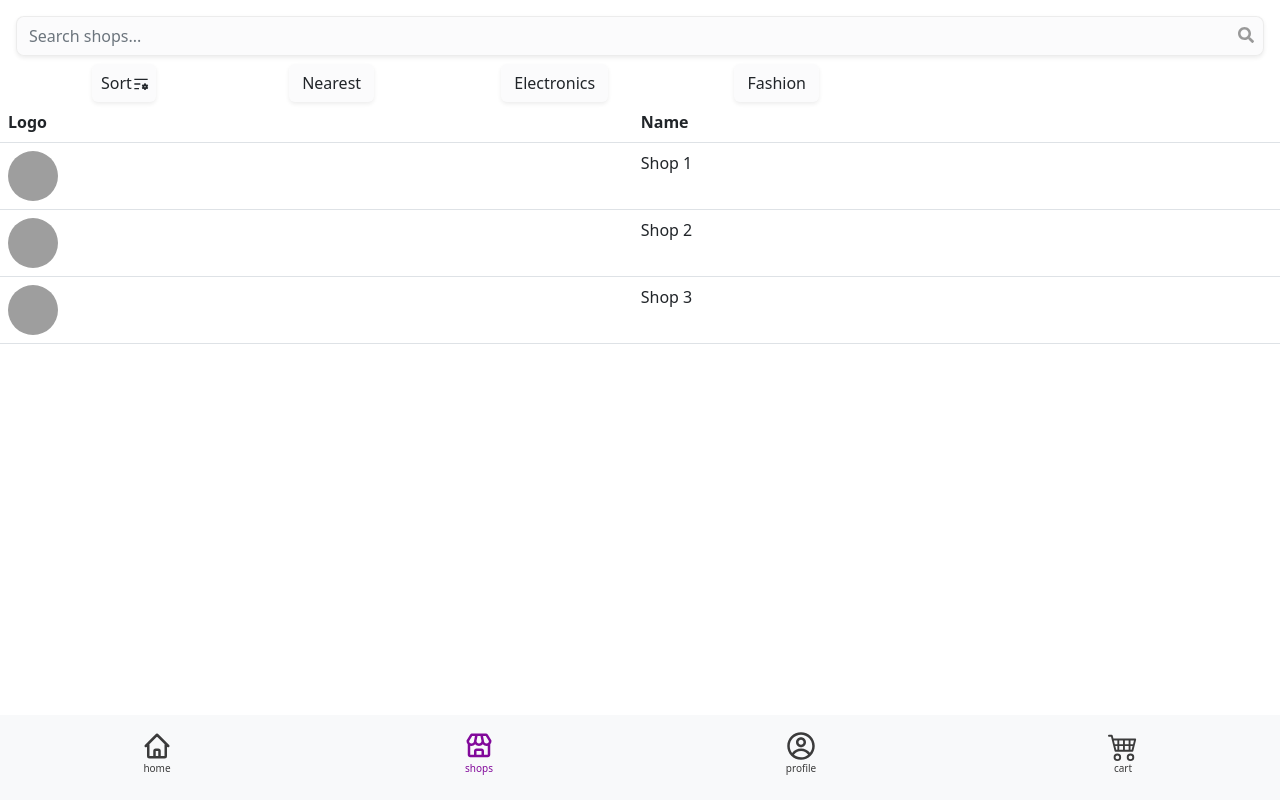
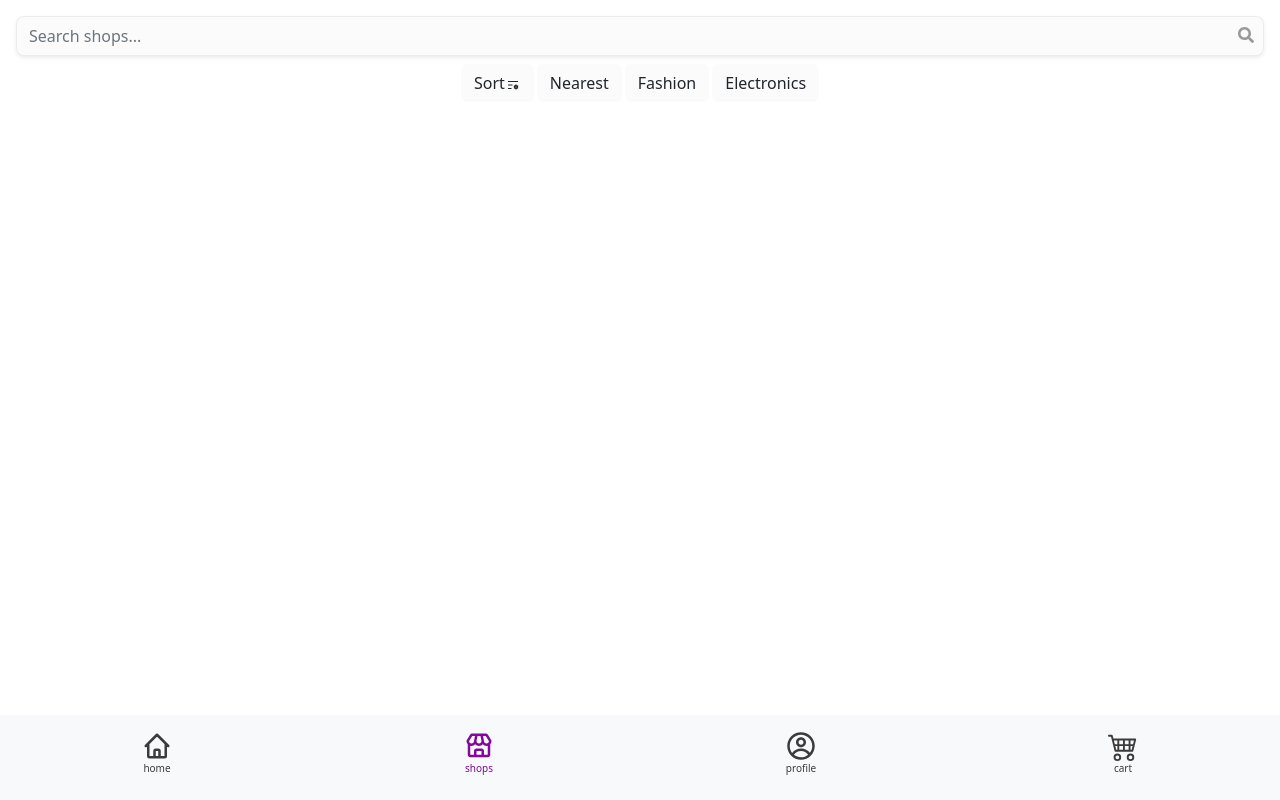
Before and after one commit to vardhanreddy27/mercel, a React (Create React App) app in the folder mercel/: page /shops in a window 1280 px wide. Built offline with nearby package versions, Linux system fonts and the light colour scheme; grey boxes are pictures that could not be loaded.

Commit message:
shop sort addedll/ll

```diff
--- a/mercel/src/index.css
+++ b/mercel/src/index.css
@@ -62,23 +62,7 @@
 }
 .herobannerbg:focus{background-color:#dee2e624;
 }
-.mybtn{margin-left: 5px!important;
-  width: 4rem;
-  padding-right: 25px;}
-  .sort{
-    display: flex!important;
-    margin-bottom: 0px;
-    margin-left: -4px;
-  }.sorts{
-    display: flex!important;
-    margin-bottom: 0px;
-  }.mymargins{    margin-left: 9px;}
-  .mymargin{margin-left: 48px!important;}
-  .mymar{    margin-left: 23px}
-.sorticon{
-  position: absolute;
-  margin-top: -19px;
-  margin-left: 15px;}
+
 .shopnow{
   height: 3rem;
     width: 8rem;
@@ -105,3 +89,7 @@
 .flex-item {
   padding: .5em;
 }
+.marginsort{margin-right: 3px;}
+.sort{
+  padding: 2px;
+}
--- a/mercel/src/pages/Shops.js
+++ b/mercel/src/pages/Shops.js
@@ -47,51 +47,19 @@ function Shops() {
     <>
       <SearchShop />
       <div className="container pt-5">
-        <div className="row start">
-          <div className="col-2">
-            <button
-              type="button"
-              className="btn mt-3 mybtn ms-1  shadow-sm herobannerbg"
-            >
-              <p className="sort">Sort</p>
-              <RiListSettingsFill className="d-inline sorticon" />
-            </button>
-          </div>
-          <div className="col-2 mymargins">
-            <button
-              type="button"
-              className="btn mt-3 ms-1  shadow-sm herobannerbg"
-            >
-              <p className="sorts">Nearest </p>
-            </button>
-          </div>
-          <div className="col-2 mymar">
-            <button
-              type="button"
-              className="btn mt-3 ms-1  shadow-sm herobannerbg"
-            >
-              <p className="sorts">Electronics </p>
-            </button>
-          </div>
-          <div className="col-2">
-            <button
-              type="button"
-              className="btn mt-3 ms-1 mymargin shadow-sm herobannerbg"
-            >
-              <p className="sorts">Fashion </p>
-            </button>
-          </div>
+        <div className="d-flex justify-content-center mt-3">
+          <button className="btn herobannerbg marginsort">
+            Sort
+            <RiListSettingsFill className="sort" />
+          </button>
+          <button className="btn herobannerbg marginsort">Nearest</button>
+          <button className="btn herobannerbg marginsort">Fashion</button>
+          <button className="btn herobannerbg">Electronics</button>
         </div>
       </div>
 
       <div className=" ">
-        <table className="table">
-          <thead>
-            <tr>
-              <th>Logo</th>
-              <th>Name</th>
-            </tr>
-          </thead>
+        {/* <table className="table">
           <tbody>
             {shops.map((shop) => (
               <tr key={shop.id}>
@@ -108,7 +76,7 @@ function Shops() {
               </tr>
             ))}
           </tbody>
-        </table>
+        </table> */}
       </div>
       <nav className=" fixed-bottom navbar-light bg-light">
         <div className="row text-center p-2 pt-3">
```
